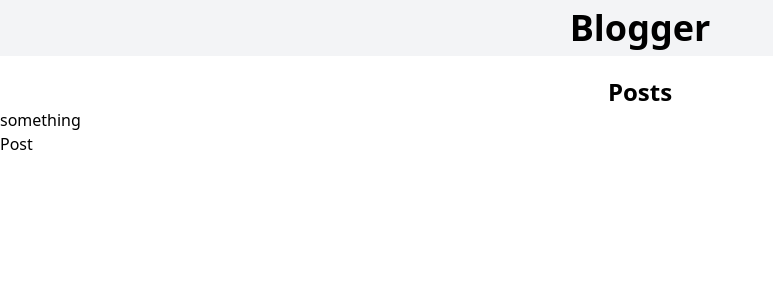
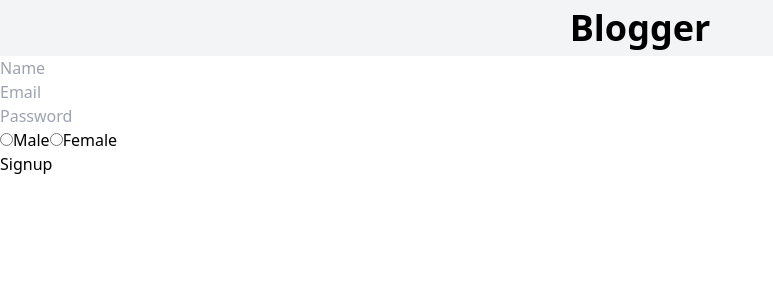
Before and after one commit to ThamanGurung01/Blogger, a React (Vite) app in the folder frontend/: page / in a window 1280 px wide. Shown: the top 300 px of the page, without its empty margins (0-773 px from the left). Built offline with nearby package versions, Linux system fonts and the light colour scheme.

Commit message:
signup & form component

```diff
--- a/frontend/package.json
+++ b/frontend/package.json
@@ -12,7 +12,8 @@
   "dependencies": {
     "prop-types": "^15.8.1",
     "react": "^18.3.1",
-    "react-dom": "^18.3.1"
+    "react-dom": "^18.3.1",
+    "react-hook-form": "^7.53.0"
   },
   "devDependencies": {
     "@eslint/js": "^9.9.0",
--- a/frontend/src/App.jsx
+++ b/frontend/src/App.jsx
@@ -1,12 +1,14 @@
 import './styles/App.css'
 import Navbar from './components/Navbar'
-import Posts from './pages/Posts'
+import Signup from './pages/Signup'
+// import Posts from './pages/Posts'
 function App() {
 
   return (
     <div className=''>
      <Navbar/>
-     <Posts/>
+     {/* <Posts/> */}
+     <Signup/>
     </div>
   )
 }
--- /dev/null
+++ b/frontend/src/components/Form.jsx
@@ -0,0 +1,57 @@
+import {useForm} from "react-hook-form";
+import PropTypes from "prop-types";
+const Form = ({formType}) => {
+    const {register,handleSubmit,formState:{errors,isSubmitting}}=useForm();
+    const onSubmit=async(data)=>{
+        await new Promise((resolve)=>{
+            setTimeout(resolve,1000)
+        })
+        console.log(data);
+    }
+  return (
+    <div>
+        <form action="" onSubmit={handleSubmit(onSubmit)}>
+            {formType==="signup"?( <><input {...register("fullName",{
+                required:"Name is required",
+                minLength:{
+                    value:5,
+                    message:"Name must be at least 5 characters",
+                },
+                pattern:{
+                    value:/^[A-Za-z]+$/,
+                    message:"Invalid Name",
+                }
+            })} type="text" placeholder="Name" /><br/>
+            {errors.fullName&&<div>{errors.fullName.message}</div>}
+            </> ):""}
+            <input {...register("email",{
+                required:"Email is required",
+                pattern:{
+                    value:/^[A-Za-z]+[1-9]*@gmail\.com$/,
+                    message:"Invalid Email",
+                }
+            })} type="text" placeholder="Email" /> <br />
+            {errors.email&&<div>{errors.email.message}</div>}
+            <input {...register("password",{
+                required:"Password is required",
+                minLength:{
+                    value:5,
+                    message:"Password must be at least 5 characters"
+                }
+            })} type="password" placeholder="Password" /> <br />
+            {errors.password&&<div>{errors.password.message}</div>}
+            <input {...register("gender",{
+                required:"Select one",
+            })} id="male" type="radio" name="gender" value={"male"}/><label htmlFor="male">Male</label>
+            <input {...register("gender")} id="female" type="radio" name="gender" value={"female"}/><label htmlFor="female">Female</label><br />
+            {errors.gender&&<div>{errors.gender.message}</div>}
+            <button disabled={isSubmitting} type="submit">{isSubmitting?"Submitting...":formType==="signup"?"Signup":"Login"}</button>
+        </form>
+    </div>
+  )
+}
+Form.propTypes={
+    formType:PropTypes.string.isRequired,
+}
+
+export default Form
--- /dev/null
+++ b/frontend/src/pages/Signup.jsx
@@ -0,0 +1,12 @@
+// import React from 'react'
+import Form from "../components/Form"
+
+const Signup = () => {
+  return (
+    <div>
+        <Form formType={"signup"}/>
+    </div>
+  )
+}
+
+export default Signup
```
Also changed, not shown: frontend/src/pages/Login.jsx (added, +12 -0 lines), 1 other file (tests, documents, lock files or other folders).
